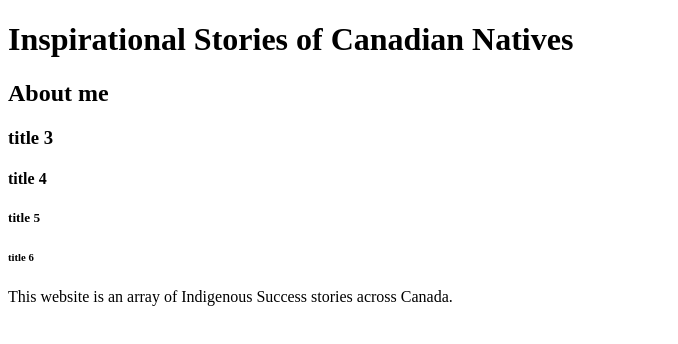
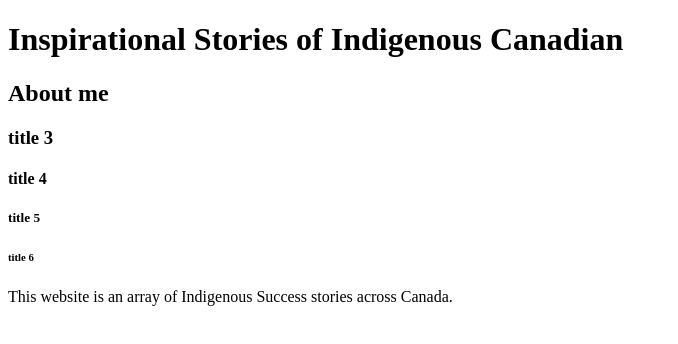
Before and after one commit to Vicky459393/website, a plain HTML site: page index.html in a window 1280 px wide. Shown: the whole page, without its empty margins (0-678 px from the left). Drawn offline with Linux system fonts and the light colour scheme.

Commit message:
Update index.html

```diff
--- a/index.html
+++ b/index.html
@@ -8,7 +8,7 @@
     <!-- Hello there -->
     <!--using the h element-->
     <header>
-<h1>Inspirational Stories of Canadian Natives</h1>
+<h1>Inspirational Stories of Indigenous Canadian</h1>
 <h2>About me</h2>
 <h3>title 3</h3>
 <h4>title 4</h4>
```
